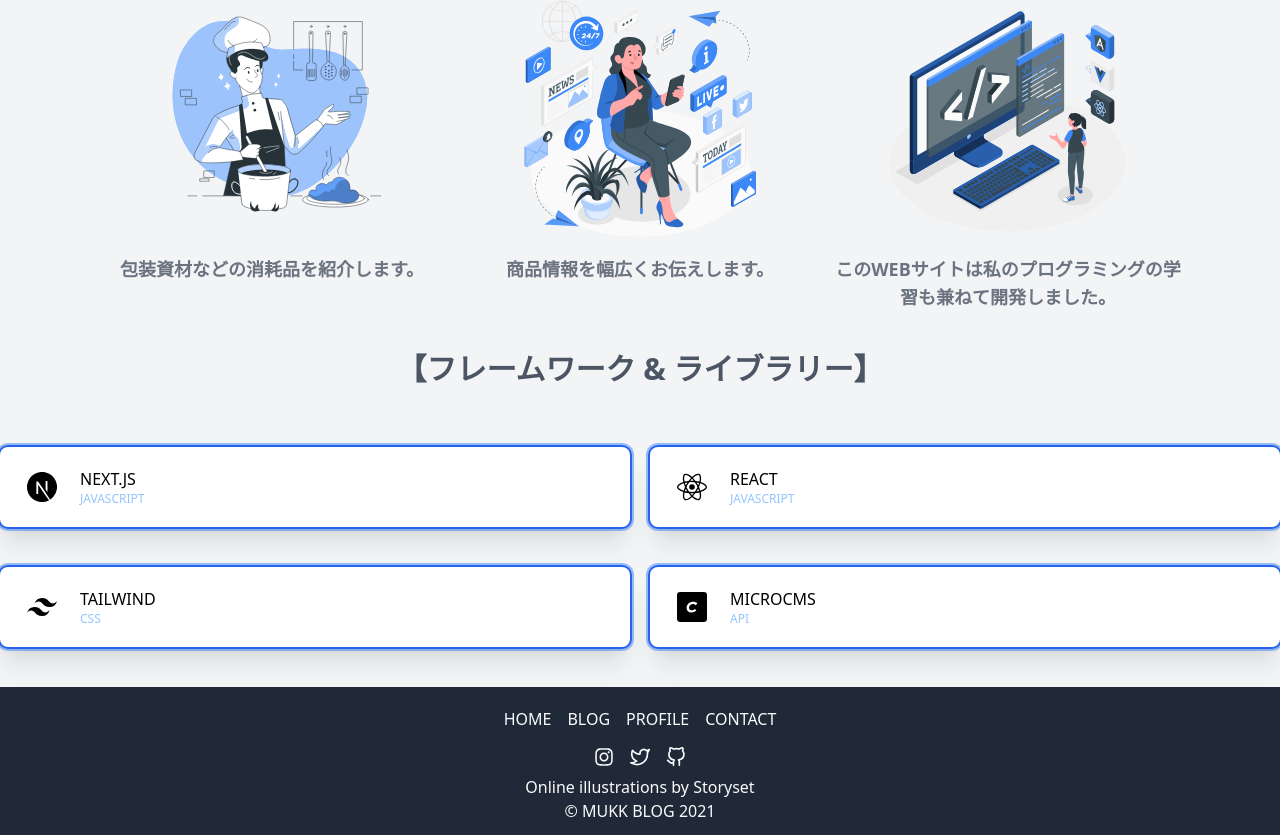
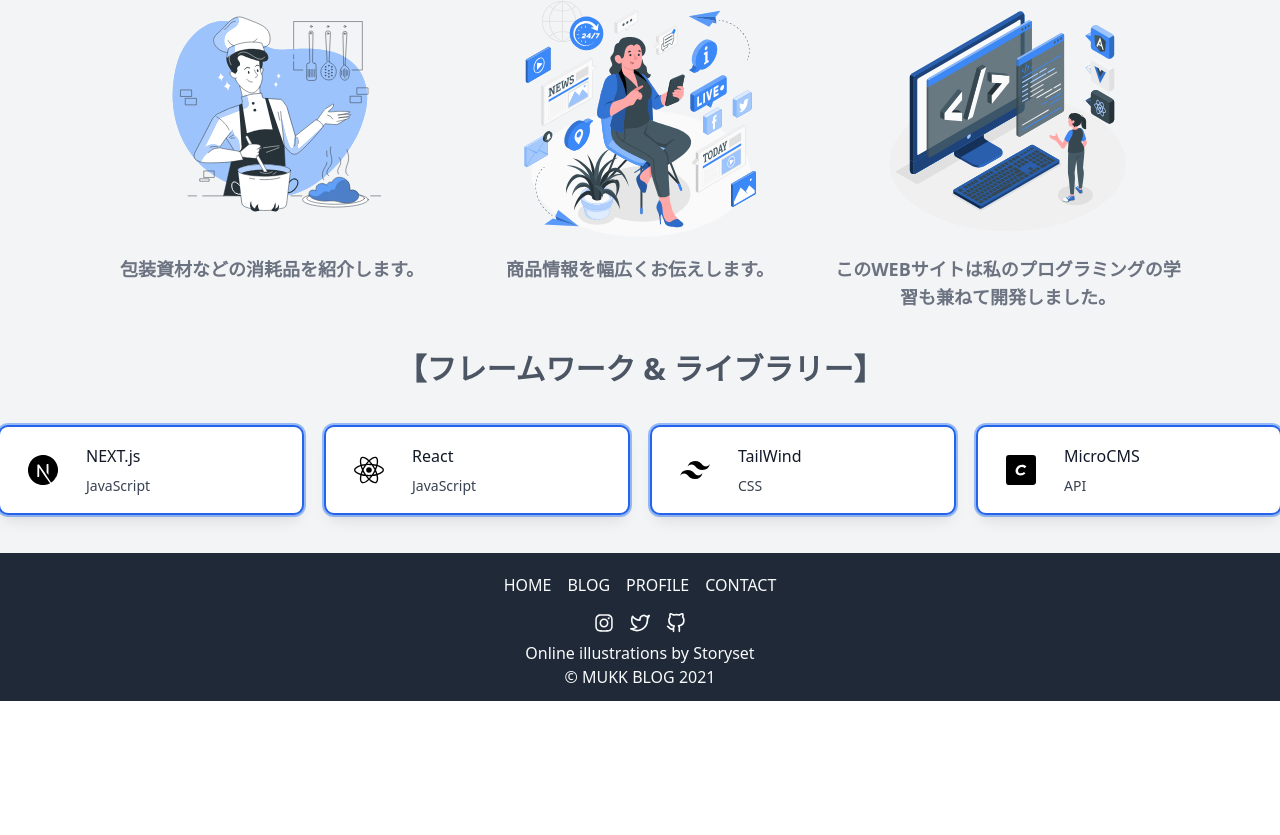
Before and after one commit to knm22mukk/next-mysite, a Next.js app: page / in a window 1280 px wide. Shown: the part 589-1424 px from the top of the page. After the commit the page ends 1290 px from the top, so only its background shows below. Built offline with nearby package versions, Linux system fonts and the light colour scheme.

Commit message:
トップページを変更

```diff
--- a/components/toppage/second-section.js
+++ b/components/toppage/second-section.js
@@ -4,42 +4,52 @@
   return (
     <>
       <div className="relative">
-        <h3 className="text-3xl font-bold text-gray-600 mb-10 text-center text-uppercase">【フレームワーク & ライブラリー】</h3>
-        <div className="grid grid-cols-2 gap-5 uppercase">
-
-          <div className="group flex items-center bg-white shadow-xl gap-5 px-6 py-5 rounded-lg ring-2 ring-offset-2 ring-offset-blue-600 mt-5 transition">
-            <SiNextDotJs className="w-9 text-3xl" />
-            <div>
-              <span>next.js</span>
-              <span className="text-xs text-blue-300 block">javascript</span>
+        <h3 className="text-3xl font-bold text-gray-600 mb-10 text-center">【フレームワーク & ライブラリー】</h3>
+        <div className="grid gap-6 grid-cols-2 md:grid-cols-4">
+          <a href="https://nextjs.org/"　target="_blank" rel="noreferrer">
+            <div className="flex items-center p-4 bg-white border-gray-200 rounded-lg shadow-lg ring-2 ring-offset-2 ring-offset-blue-600 ">
+              <div className="p-3 mr-4 rounded-full text-3xl">
+                <SiNextDotJs />
+              </div>
+              <div className="">
+                <p className="mb-2 text-s font-medium text-gray-900">NEXT.js</p>
+                <p className="text-sm font-normal text-gray-700">JavaScript</p>
+              </div>
             </div>
-          </div>
-
-          <div className="group flex items-center bg-white shadow-xl gap-5 px-6 py-5 rounded-lg ring-2 ring-offset-2 ring-offset-blue-600 mt-5 transition">
-            <SiReact className="w-9 text-3xl" />
-            <div>
-              <span>react</span>
-              <span className="text-xs text-blue-300 block">javascript</span>
+          </a>
+          <a href="https://ja.reactjs.org/"　target="_blank" rel="noreferrer">
+            <div className="flex items-center p-4 bg-white border-gray-200 rounded-lg shadow-lg ring-2 ring-offset-2 ring-offset-blue-600 ">
+              <div className="p-3 mr-4 rounded-full text-3xl">
+                <SiReact />
+              </div>
+              <div className="">
+                <p className="mb-2 text-s font-medium text-gray-900">React</p>
+                <p className="text-sm font-normal text-gray-700">JavaScript</p>
+              </div>
             </div>
-          </div>
-
-          <div className="group flex items-center bg-white shadow-xl gap-5 px-6 py-5 rounded-lg ring-2 ring-offset-2 ring-offset-blue-600 mt-5 transition">
-            <SiTailwindcss className="w-9 text-3xl" />
-            <div>
-              <span>tailwind</span>
-              <span className="text-xs text-blue-300 block">css</span>
+          </a>
+          <a href="https://tailwindcss.com/"　target="_blank" rel="noreferrer">
+            <div className="flex items-center p-4 bg-white border-gray-200 rounded-lg shadow-lg ring-2 ring-offset-2 ring-offset-blue-600 ">
+              <div className="p-3 mr-4 rounded-full text-3xl">
+                <SiTailwindcss />
+              </div>
+              <div className="">
+                <p className="mb-2 text-s font-medium text-gray-900">TailWind</p>
+                <p className="text-sm font-normal text-gray-700">CSS</p>
+              </div>
             </div>
-          </div>
-
-          <div className="group flex items-center bg-white shadow-xl gap-5 px-6 py-5 rounded-lg ring-2 ring-offset-2 ring-offset-blue-600 mt-5 transition">
-            <SiCraftcms className="w-9 text-3xl" />
-            <div>
-              <span>microcms</span>
-              <span className="text-xs text-blue-300 block">api</span>
+          </a>
+          <a href="https://microcms.io/"　target="_blank" rel="noreferrer">
+            <div className="flex items-center p-4 bg-white border-gray-200 rounded-lg shadow-lg ring-2 ring-offset-2 ring-offset-blue-600 ">
+              <div className="p-3 mr-4 rounded-full text-3xl">
+                <SiCraftcms />
+              </div>
+              <div className="">
+                <p className="mb-2 text-s font-medium text-gray-900">MicroCMS</p>
+                <p className="text-sm font-normal text-gray-700">API</p>
+              </div>
             </div>
-          </div>
-
-
+          </a>
         </div>
       </div>
     </>
--- a/pages/profile.js
+++ b/pages/profile.js
@@ -74,6 +74,17 @@
                 </div>
               </div>
             </a>
+            <a href="#"　target="_blank" rel="noreferrer">
+              <div className="flex items-center p-4 bg-white border-gray-200 rounded-lg shadow-lg">
+                <div className="p-3 mr-4 bg-blue-500 text-white rounded-full">
+
+                </div>
+                <div className="">
+                  <p className="mb-2 text-sm font-medium text-gray-900">更新します</p>
+                  <p className="text-sm font-normal text-gray-700">更新します。</p>
+                </div>
+              </div>
+            </a>
           </div>
         </div>
       </section>
```
Also changed, not shown: public/images/moldimage.jpg.
